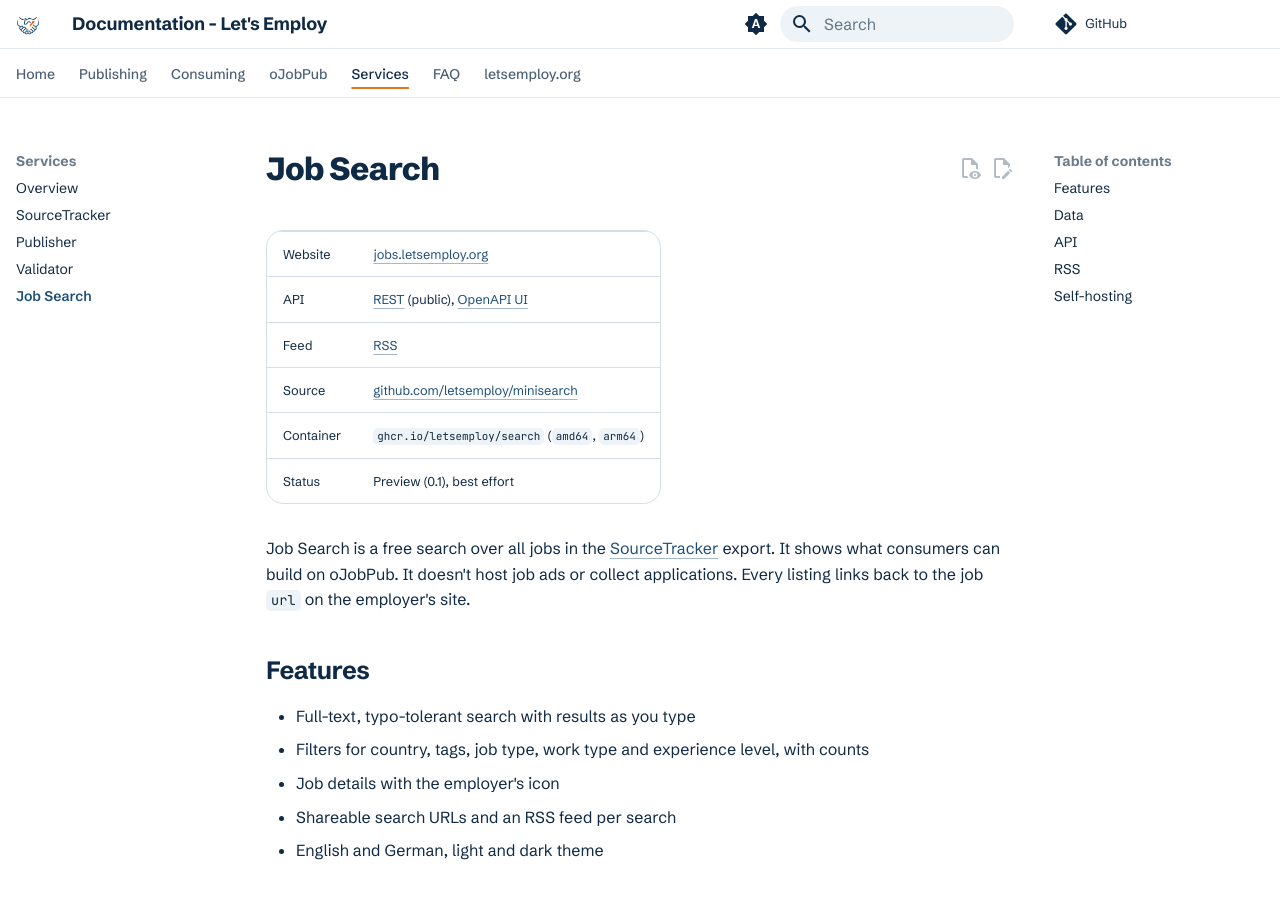
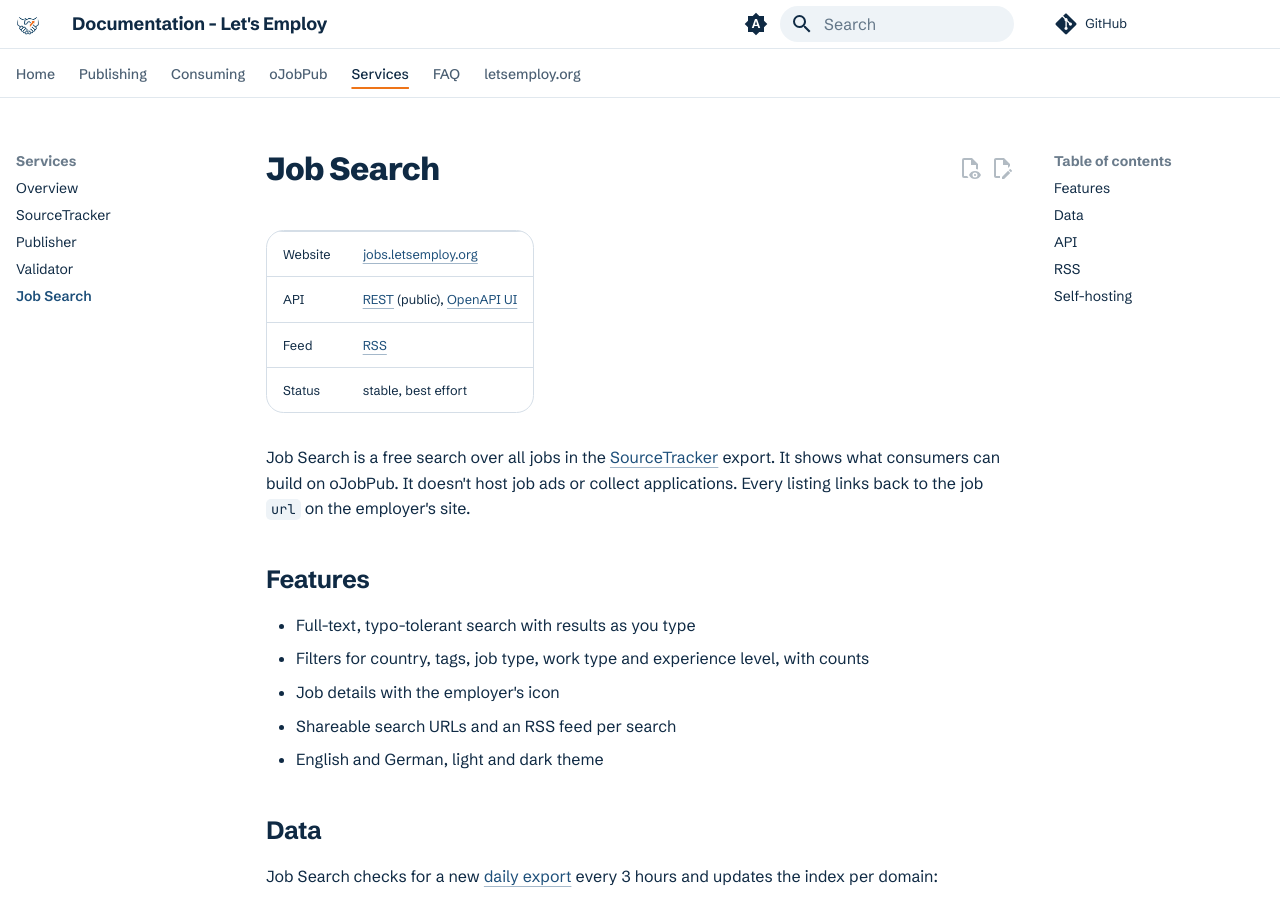
Before and after one commit to letsemploy/docs, an MkDocs documentation site: the page built from docs/resources/jobsearch.md, in a window 1280 px wide and 900 px high. Built offline with MkDocs 1.6.1 and Material for MkDocs 9.7.7, drawn with Linux system fonts in a browser that asks for light colours; comment, search, counter and statistics services are not loaded.

Commit message:
Change job search status to stable
Updated job search resource status from 'Preview (0.1)' to 'stable'.

```diff
--- a/docs/resources/jobsearch.md
+++ b/docs/resources/jobsearch.md
@@ -5,9 +5,7 @@
 | Website | [jobs.letsemploy.org](https://jobs.letsemploy.org) |
 | API | [REST](#api) (public), [OpenAPI UI](https://jobs.letsemploy.org/api/docs) |
 | Feed | [RSS](#rss) |
-| Source | [github.com/letsemploy/minisearch](https://github.com/letsemploy/minisearch) |
-| Container | `ghcr.io/letsemploy/search` (`amd64`, `arm64`) |
-| Status | Preview (0.1), best effort |
+| Status | stable, best effort |
 
 Job Search is a free search over all jobs in the [SourceTracker](sourcetracker.md) export. It shows what consumers can build on oJobPub. It doesn't host job ads or collect applications. Every listing links back to the job `url` on the employer's site.
 
```
